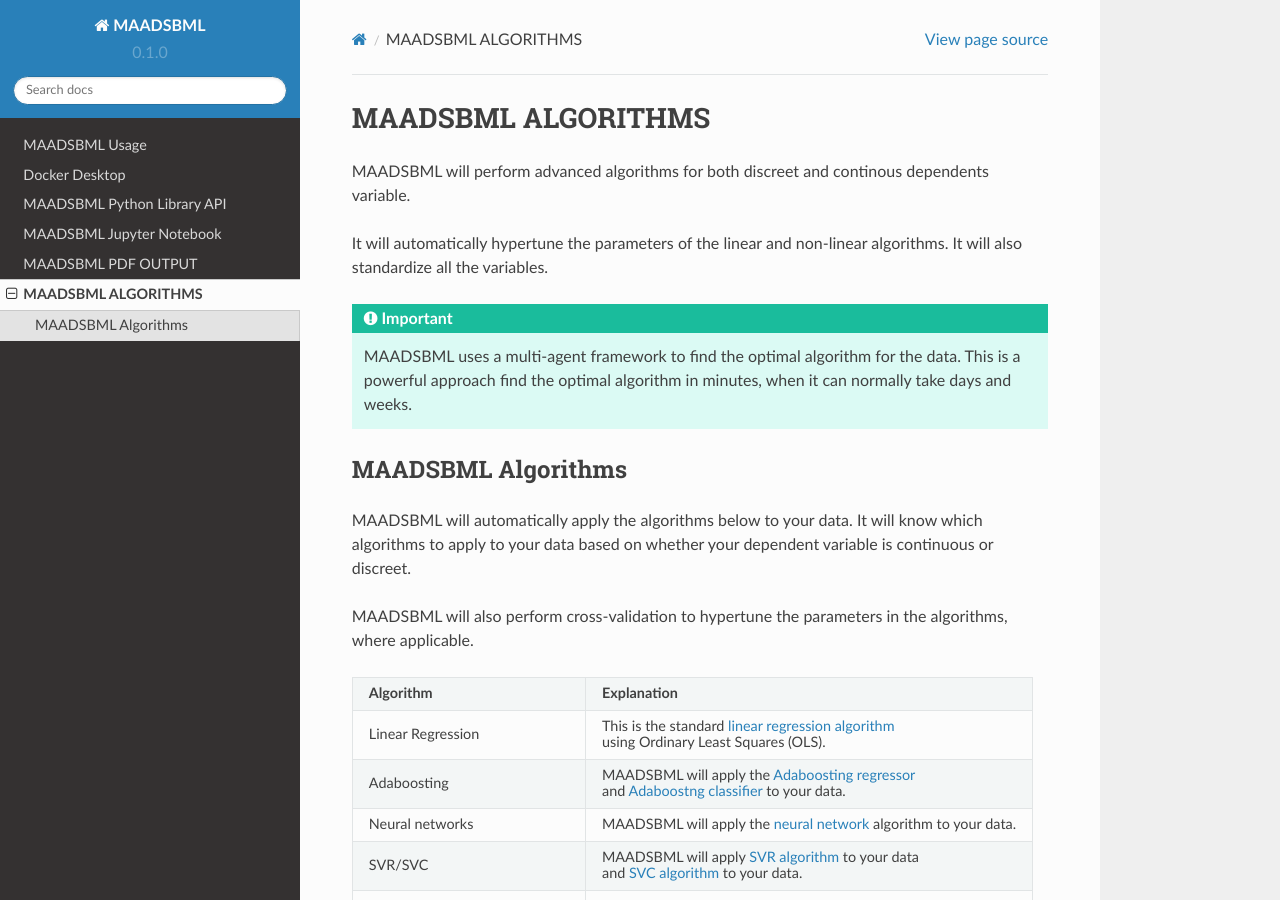
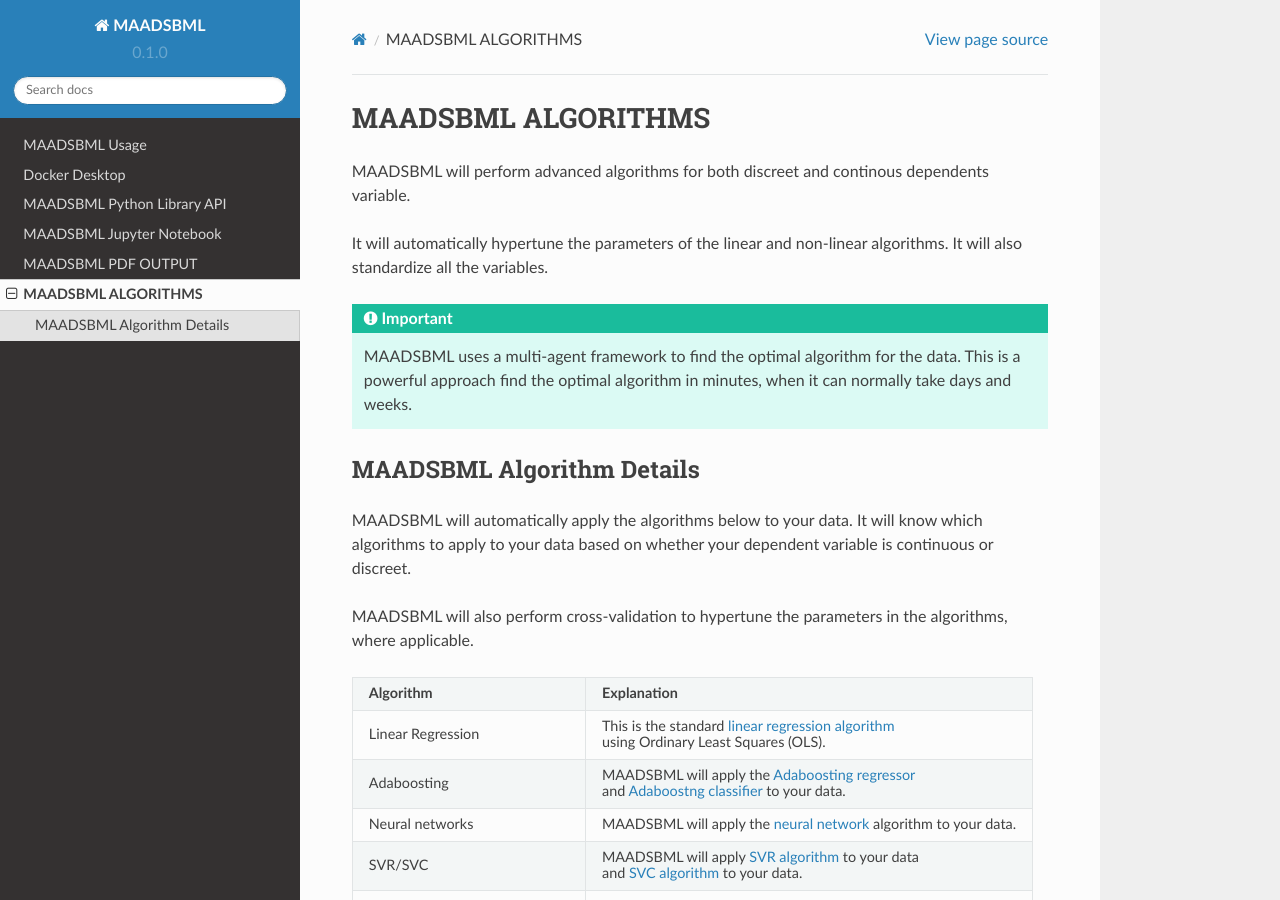
Before and after one commit to smaurice101/maadsbml, a Sphinx documentation site: the page built from docs/source/algos.rst, in a window 1280 px wide and 900 px high. Built offline with Sphinx 7.4.7 and the Read the Docs theme 2.0.0, drawn with Linux system fonts in a browser that asks for light colours.

Commit message:
Update algos.rst

```diff
--- a/docs/source/algos.rst
+++ b/docs/source/algos.rst
@@ -10,7 +10,7 @@ It will automatically hypertune the parameters of the linear and non-linear algo
    MAADSBML uses a multi-agent framework to find the optimal algorithm for the data.  This is a powerful approach find the optimal algorithm in minutes, when it
    can normally take days and weeks.
 
-MAADSBML Algorithms
+MAADSBML Algorithm Details
 ---------------------
 
 MAADSBML will automatically apply the algorithms below to your data.  It will know which algorithms to apply to your data based on whether your dependent variable is continuous or discreet.
```
